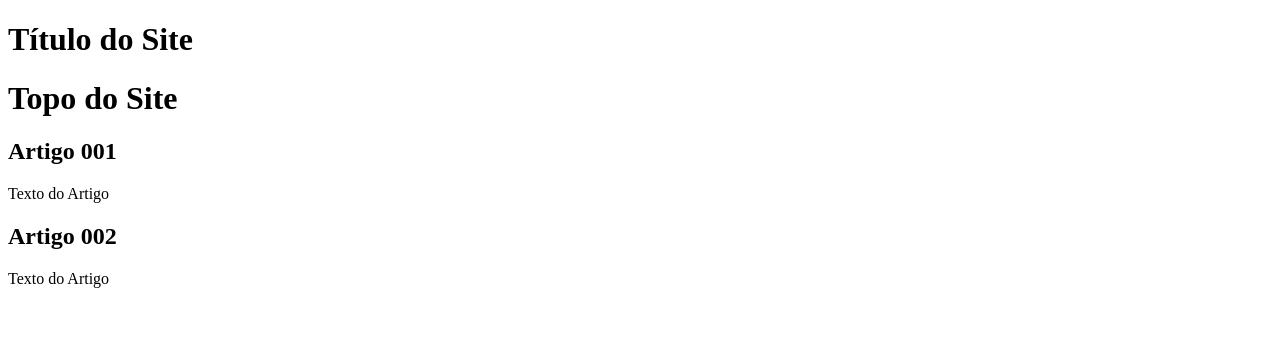
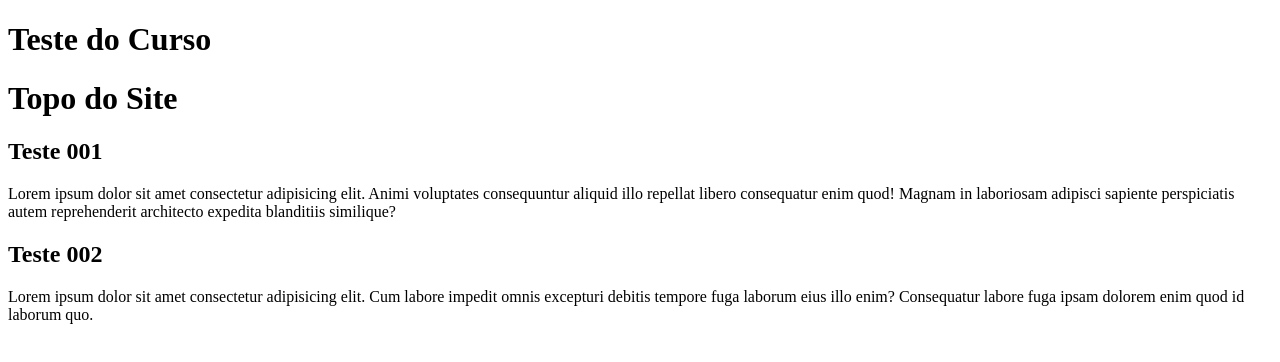
Before and after one commit to GustavoCastroDev/projeto-site, a plain HTML site: page index.html in a window 1280 px wide. Drawn offline with Linux system fonts and the light colour scheme.

Commit message:
Primeira edição na branch conteúdo

```diff
--- a/index.html
+++ b/index.html
@@ -6,17 +6,17 @@
     <title>Site</title>
 </head>
 <body>
-    <h1>Título do Site</h1>
+    <h1>Teste do Curso </h1>
     <header>
         <h1>Topo do Site</h1>
     </header>
     <article>
-        <h2>Artigo 001</h2>
-        <p>Texto do Artigo</p>
+        <h2>Teste 001</h2>
+        <p>Lorem ipsum dolor sit amet consectetur adipisicing elit. Animi voluptates consequuntur aliquid illo repellat libero consequatur enim quod! Magnam in laboriosam adipisci sapiente perspiciatis autem reprehenderit architecto expedita blanditiis similique?</p>
     </article>
     <article>
-        <h2>Artigo 002</h2>
-        <p>Texto do Artigo</p>
+        <h2>Teste 002</h2>
+        <p>Lorem ipsum dolor sit amet consectetur adipisicing elit. Cum labore impedit omnis excepturi debitis tempore fuga laborum eius illo enim? Consequatur labore fuga ipsam dolorem enim quod id laborum quo.</p>
     </article>
 </body>
 </html>
```
